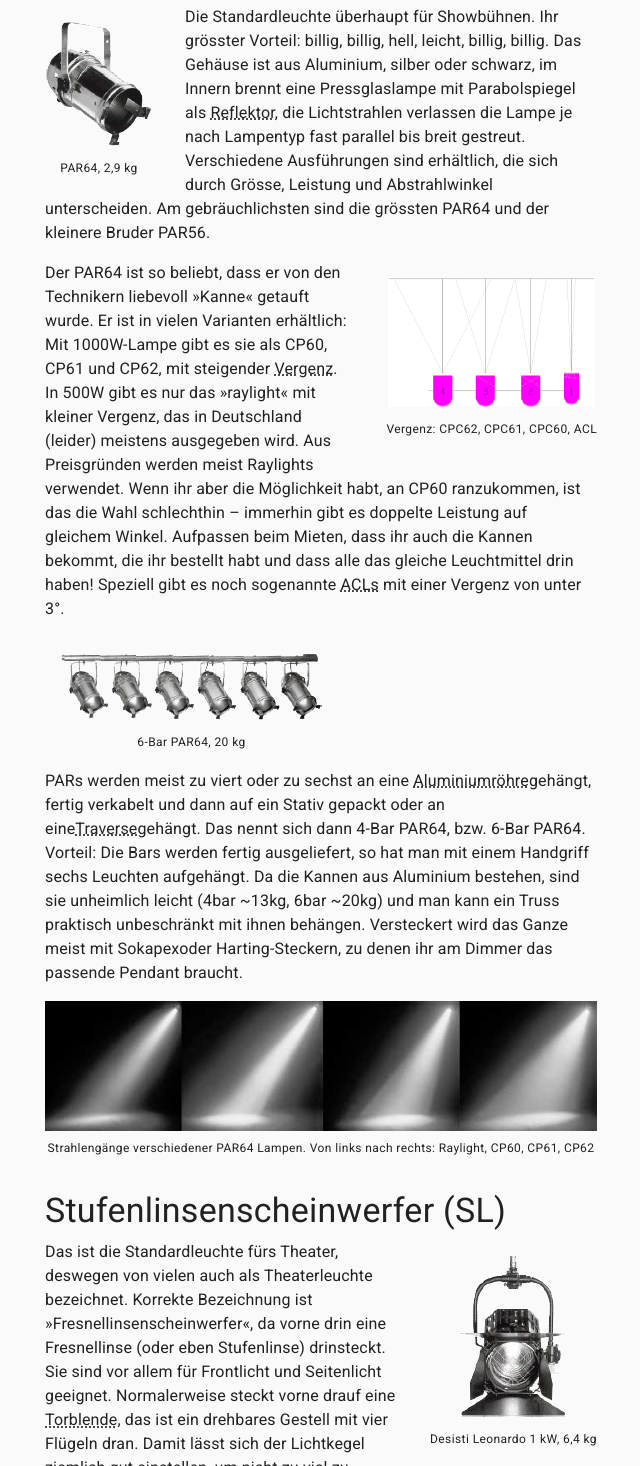
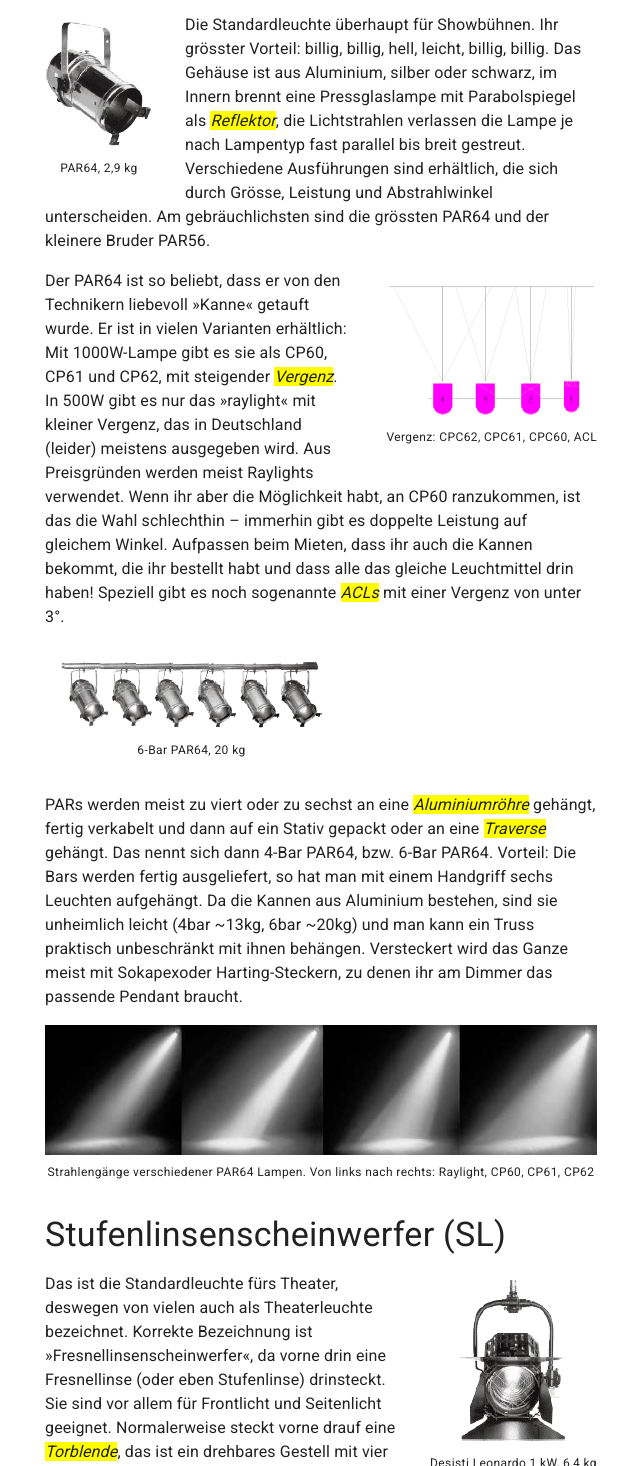
Before and after one commit to phjardas/lichttechnik, a Gatsby site: page /scheinwerfer in a window 1280 px wide. Shown: the part 534-2000 px from the top of the page, without its empty margins (319-959 px from the left). Built offline with nearby package versions, Linux system fonts and the light colour scheme; Gatsby itself is replaced by a stand-in of ours.

Commit message:
make tooltips accessible

```diff
--- a/src/components/P.js
+++ b/src/components/P.js
@@ -3,16 +3,12 @@ import React from "react"
 
 const useStyles = makeStyles(({ spacing }) => ({
   main: {
-    marginBottom: spacing(2),
+    margin: `${spacing(2)}px 0`,
   },
 }))
 
 export default function P({ children }) {
   const classes = useStyles()
 
-  return (
-    <Typography gutterBottom className={classes.main}>
-      {children}
-    </Typography>
-  )
+  return <Typography className={classes.main}>{children}</Typography>
 }
--- a/src/components/footer.js
+++ b/src/components/footer.js
@@ -17,7 +17,10 @@ const useStyles = makeStyles(({ palette, spacing }) => ({
   footer: {
     marginTop: spacing(4),
     padding: `${spacing(4)}px 0`,
-    background: palette.background.paper,
+    background: palette.background.default,
+  },
+  imprint: {
+    marginBottom: spacing(2),
   },
 }))
 
@@ -50,7 +53,15 @@ export default function Footer() {
             )}
           </nav>
         )}
-        <Typography variant="caption">
+        <Typography
+          variant="caption"
+          component="div"
+          className={classes.imprint}
+        >
+          Impressum: Philipp Jardas &lt;
+          <Link href="mailto:philipp@jardas.de">philipp@jardas.de</Link>&gt;
+        </Typography>
+        <Typography variant="caption" component="div">
           <Link
             rel="license"
             href="https://creativecommons.org/licenses/by-nc-nd/4.0/deed.de"
--- a/src/components/layout.js
+++ b/src/components/layout.js
@@ -1,7 +1,6 @@
 import { Container, makeStyles, Typography } from "@material-ui/core"
 import { graphql, useStaticQuery } from "gatsby"
 import React from "react"
-import Helmet from "react-helmet"
 import Footer from "./footer"
 import Header from "./header"
 import { PagesProvider } from "./page"
@@ -30,12 +29,6 @@ export default function Layout({ title, children }) {
   return (
     <ThemeProvider>
       <PagesProvider>
-        <Helmet>
-          <link
-            rel="stylesheet"
-            href="https://fonts.googleapis.com/css?family=Roboto:300,400,500,700&display=swap"
-          />
-        </Helmet>
         <SEO title={title} />
         <Header siteTitle={data.site.siteMetadata.title} />
         <Container component="main" maxWidth="sm" className={classes.main}>
--- a/src/components/page.js
+++ b/src/components/page.js
@@ -10,7 +10,7 @@ const pages = [
   { path: "/scheinwerfer", label: "Scheinwerfer" },
   { path: "/technik", label: "Technik" },
   { path: "/pult", label: "Das Lichtpult" },
-  { path: "/beleuchtsungstechniken", label: "Beleuchtungstechniken" },
+  { path: "/beleuchtungstechniken", label: "Beleuchtungstechniken" },
   { path: "/beispiele", label: "Beispiele" },
   { path: "/vorbereitung", label: "Vorbereitung" },
   { path: "/wie-beleuchte-ich-was", label: "Wie beleuchte ich was?" },
@@ -19,13 +19,18 @@ const pages = [
   { path: "/dankeschoen", label: "Dankeschön!" },
 ]
 
+const basePath = withPrefix("/")
+
 export function PagesProvider({ children }) {
   return (
     <Location>
       {({ location }) => {
-        const currentPageIndex = pages.findIndex(
-          p => withPrefix(p.path) === location.pathname
-        )
+        let path = location.pathname
+        if (path.startsWith(basePath))
+          path = "/" + path.substring(basePath.length)
+        path = path.replace(/(.+)\/$/, "$1")
+
+        const currentPageIndex = pages.findIndex(p => p.path === path)
 
         const current = currentPageIndex >= 0 && pages[currentPageIndex]
         const previous = currentPageIndex > 0 && pages[currentPageIndex - 1]
--- a/src/components/theme.js
+++ b/src/components/theme.js
@@ -1,25 +1,49 @@
 import {
   createMuiTheme,
   CssBaseline,
+  makeStyles,
   ThemeProvider as MuiThemeProvider,
 } from "@material-ui/core"
-import { indigo, pink } from "@material-ui/core/colors"
+import { indigo } from "@material-ui/core/colors"
 import React from "react"
 
 const theme = createMuiTheme({
   primary: indigo,
-  secondary: pink,
+  secondary: indigo,
+  overrides: {
+    MuiTooltip: {
+      tooltip: {
+        fontSize: "1em",
+      },
+    },
+  },
 })
-
-console.log(theme)
 
 export default function ThemeProvider({ children }) {
   return (
     <MuiThemeProvider theme={theme}>
       <>
         <CssBaseline />
-        {children}
+        <Wrapper>{children}</Wrapper>
       </>
     </MuiThemeProvider>
   )
 }
+
+const useStyles = makeStyles(({ palette }) => ({
+  "@global": {
+    body: {
+      background: palette.background.paper,
+    },
+    abbr: {
+      background: "#ffff00",
+      textDecoration: "none",
+      fontStyle: "italic",
+    },
+  },
+}))
+
+function Wrapper({ children }) {
+  useStyles()
+  return children
+}
--- a/src/pages/scheinwerfer.js
+++ b/src/pages/scheinwerfer.js
@@ -1,3 +1,4 @@
+import { Tooltip } from "@material-ui/core"
 import { graphql, useStaticQuery } from "gatsby"
 import React from "react"
 import H2 from "../components/H2"
@@ -108,11 +109,13 @@ export default function IndexPage() {
     <Layout title="Scheinwerfer">
       <P>
         Es gibt viele Arten von{" "}
-        <abbr title="engl. »fixture«">Scheinwerfern</abbr>. Ich will hier nur
-        einen kurzen Abriss über diejenigen geben, die bei Showproduktionen am
-        häufigsten Verwendung finden. Erstmal ein bisschen Nomenklatur zum
-        Angeben: Nur ein Laie nennt einen Scheinwerfer »Lampe«, im
-        Fachchinesisch heisst das »Leuchte«. »Lampe« hingegen meint das
+        <Tooltip title="engl. »fixture«" arrow>
+          <abbr>Scheinwerfern</abbr>
+        </Tooltip>
+        . Ich will hier nur einen kurzen Abriss über diejenigen geben, die bei
+        Showproduktionen am häufigsten Verwendung finden. Erstmal ein bisschen
+        Nomenklatur zum Angeben: Nur ein Laie nennt einen Scheinwerfer »Lampe«,
+        im Fachchinesisch heisst das »Leuchte«. »Lampe« hingegen meint das
         Leuchtmittel, also die Glühbirne oder Entladungsröhre.
       </P>
 
@@ -138,9 +141,12 @@ export default function IndexPage() {
         billig, billig, hell, leicht, billig, billig. Das Gehäuse ist aus
         Aluminium, silber oder schwarz, im Innern brennt eine Pressglaslampe mit
         Parabolspiegel als{" "}
-        <abbr title="engl. »parabolic aluminized reflector«, deswegen PAR">
-          Reflektor
-        </abbr>
+        <Tooltip
+          title="engl. »parabolic aluminized reflector«, deswegen PAR"
+          arrow
+        >
+          <abbr>Reflektor</abbr>
+        </Tooltip>
         , die Lichtstrahlen verlassen die Lampe je nach Lampentyp fast parallel
         bis breit gestreut. Verschiedene Ausführungen sind erhältlich, die sich
         durch Grösse, Leistung und Abstrahlwinkel unterscheiden. Am
@@ -157,17 +163,22 @@ export default function IndexPage() {
         Der PAR64 ist so beliebt, dass er von den Technikern liebevoll »Kanne«
         getauft wurde. Er ist in vielen Varianten erhältlich: Mit 1000W-Lampe
         gibt es sie als CP60, CP61 und CP62, mit steigender{" "}
-        <abbr title="Abstrahlwinkel">Vergenz</abbr>. In 500W gibt es nur das
-        »raylight« mit kleiner Vergenz, das in Deutschland (leider) meistens
-        ausgegeben wird. Aus Preisgründen werden meist Raylights verwendet. Wenn
-        ihr aber die Möglichkeit habt, an CP60 ranzukommen, ist das die Wahl
-        schlechthin – immerhin gibt es doppelte Leistung auf gleichem Winkel.
-        Aufpassen beim Mieten, dass ihr auch die Kannen bekommt, die ihr
-        bestellt habt und dass alle das gleiche Leuchtmittel drin haben!
-        Speziell gibt es noch sogenannte{" "}
-        <abbr title="engl. »aicraft landing light« – Flugzeug-Landescheinferfer">
-          ACLs
-        </abbr>{" "}
+        <Tooltip title="Abstrahlwinkel" arrow>
+          <abbr>Vergenz</abbr>
+        </Tooltip>
+        . In 500W gibt es nur das »raylight« mit kleiner Vergenz, das in
+        Deutschland (leider) meistens ausgegeben wird. Aus Preisgründen werden
+        meist Raylights verwendet. Wenn ihr aber die Möglichkeit habt, an CP60
+        ranzukommen, ist das die Wahl schlechthin – immerhin gibt es doppelte
+        Leistung auf gleichem Winkel. Aufpassen beim Mieten, dass ihr auch die
+        Kannen bekommt, die ihr bestellt habt und dass alle das gleiche
+        Leuchtmittel drin haben! Speziell gibt es noch sogenannte{" "}
+        <Tooltip
+          title="engl. »aicraft landing light« – Flugzeug-Landescheinferfer"
+          arrow
+        >
+          <abbr>ACLs</abbr>
+        </Tooltip>{" "}
         mit einer Vergenz von unter 3°.
       </P>
 
@@ -178,9 +189,13 @@ export default function IndexPage() {
 
       <P>
         PARs werden meist zu viert oder zu sechst an eine{" "}
-        <abbr title="engl. »pipe«">Aluminiumröhre</abbr>
-        gehängt, fertig verkabelt und dann auf ein Stativ gepackt oder an eine
-        <abbr title="engl. »truss«">Traverse</abbr>
+        <Tooltip title="engl. »pipe«" arrow>
+          <abbr>Aluminiumröhre</abbr>
+        </Tooltip>{" "}
+        gehängt, fertig verkabelt und dann auf ein Stativ gepackt oder an eine{" "}
+        <Tooltip title="engl. »truss«" arrow>
+          <abbr>Traverse</abbr>
+        </Tooltip>{" "}
         gehängt. Das nennt sich dann 4-Bar PAR64, bzw. 6-Bar PAR64. Vorteil: Die
         Bars werden fertig ausgeliefert, so hat man mit einem Handgriff sechs
         Leuchten aufgehängt. Da die Kannen aus Aluminium bestehen, sind sie
@@ -210,12 +225,15 @@ export default function IndexPage() {
         »Fresnellinsenscheinwerfer«, da vorne drin eine Fresnellinse (oder eben
         Stufenlinse) drinsteckt. Sie sind vor allem für Frontlicht und
         Seitenlicht geeignet. Normalerweise steckt vorne drauf eine{" "}
-        <abbr title="engl. »barn door«">Torblende</abbr>, das ist ein drehbares
-        Gestell mit vier Flügeln dran. Damit lässt sich der Lichtkegel ziemlich
-        gut einstellen, um nicht zu viel zu beleuchten. Die Brennweite und damit
-        die Grösse des Lichtkegels und die Schärfe des Randes lässt sich bequem
-        einstellen. Sie gibt es in Tausenden von Varianten, von 250W bis 20kW
-        ist alles vorhanden. Am häufigsten sind 500W, 1kW und 2kW anzutreffen.
+        <Tooltip title="engl. »barn door«" arrow>
+          <abbr>Torblende</abbr>
+        </Tooltip>
+        , das ist ein drehbares Gestell mit vier Flügeln dran. Damit lässt sich
+        der Lichtkegel ziemlich gut einstellen, um nicht zu viel zu beleuchten.
+        Die Brennweite und damit die Grösse des Lichtkegels und die Schärfe des
+        Randes lässt sich bequem einstellen. Sie gibt es in Tausenden von
+        Varianten, von 250W bis 20kW ist alles vorhanden. Am häufigsten sind
+        500W, 1kW und 2kW anzutreffen.
       </P>
 
       <H2>Profilscheinwerfer</H2>
@@ -345,7 +363,9 @@ export default function IndexPage() {
       <P>
         Es gibt Unmengen an kleinen und grossen Lichteffekten. Zu den
         gebräuchlichsten zählen wohl Stroboskope und UV-Röhren.{" "}
-        <abbr title="engl. »strobe«">Stroboskope</abbr>
+        <Tooltip title="engl. »strobe«" arrow>
+          <abbr>Stroboskope</abbr>
+        </Tooltip>{" "}
         sollte man auf Live-Bühnen vorsichtig einsetzen, da sie schnell als
         störend empfunden werden. Hier zählt: Stroboskope gehören in den
         hinteren Teil der Bühne oder auf die Seite, so dass sie in Richtung
--- a/src/pages/vorbereitung.js
+++ b/src/pages/vorbereitung.js
@@ -88,7 +88,7 @@ export default function IndexPage() {
         Abbauen. Leider. Muss sein. Je schneller das erledigt ist, umso
         schneller bekommst du dein wohlverdientes Bier (metaphorisch
         natürlich…).
-      </P>{" "}
+      </P>
     </Layout>
   )
 }
```
Also changed, not shown: src/pages/technik.js (+40 -22 lines).
